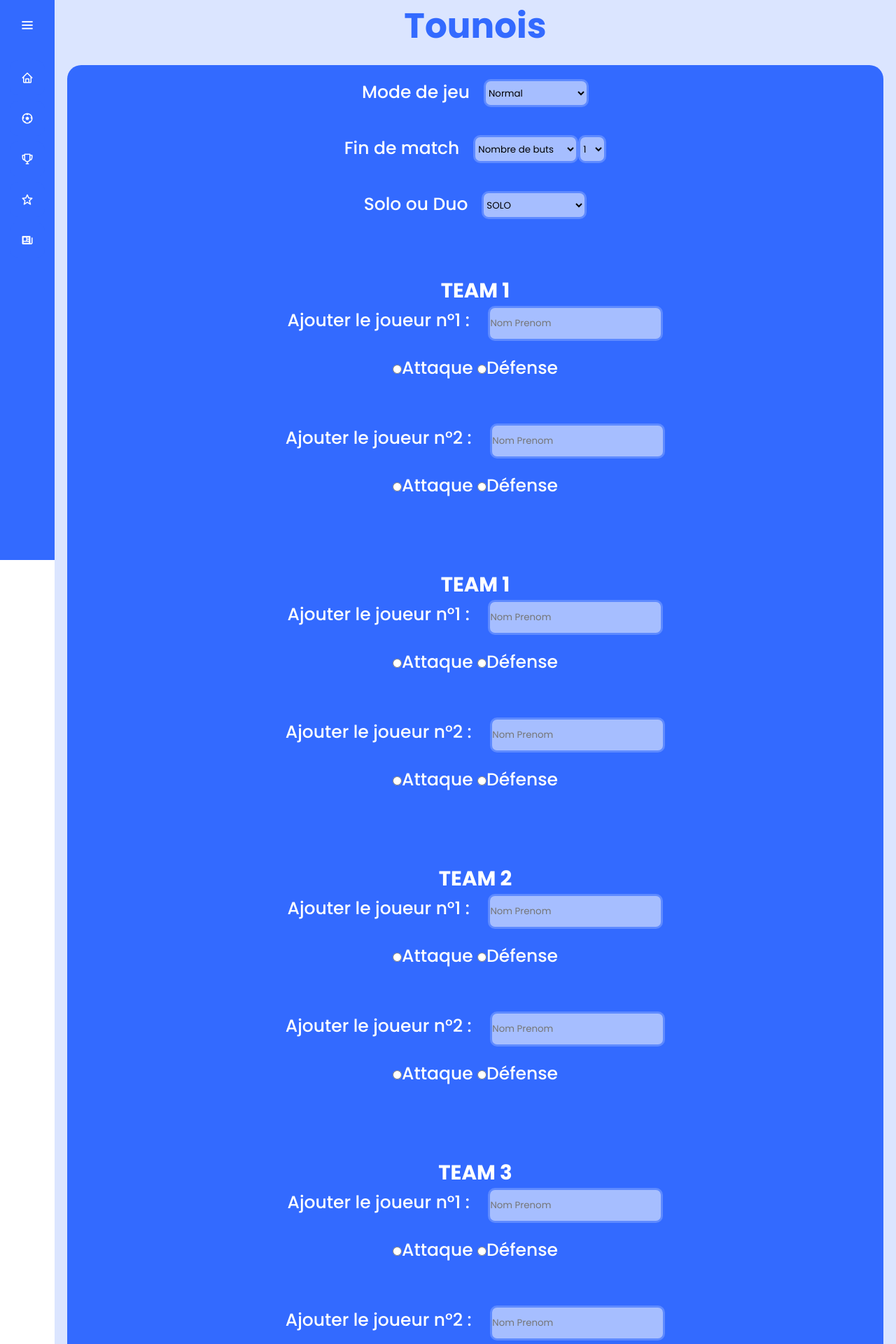
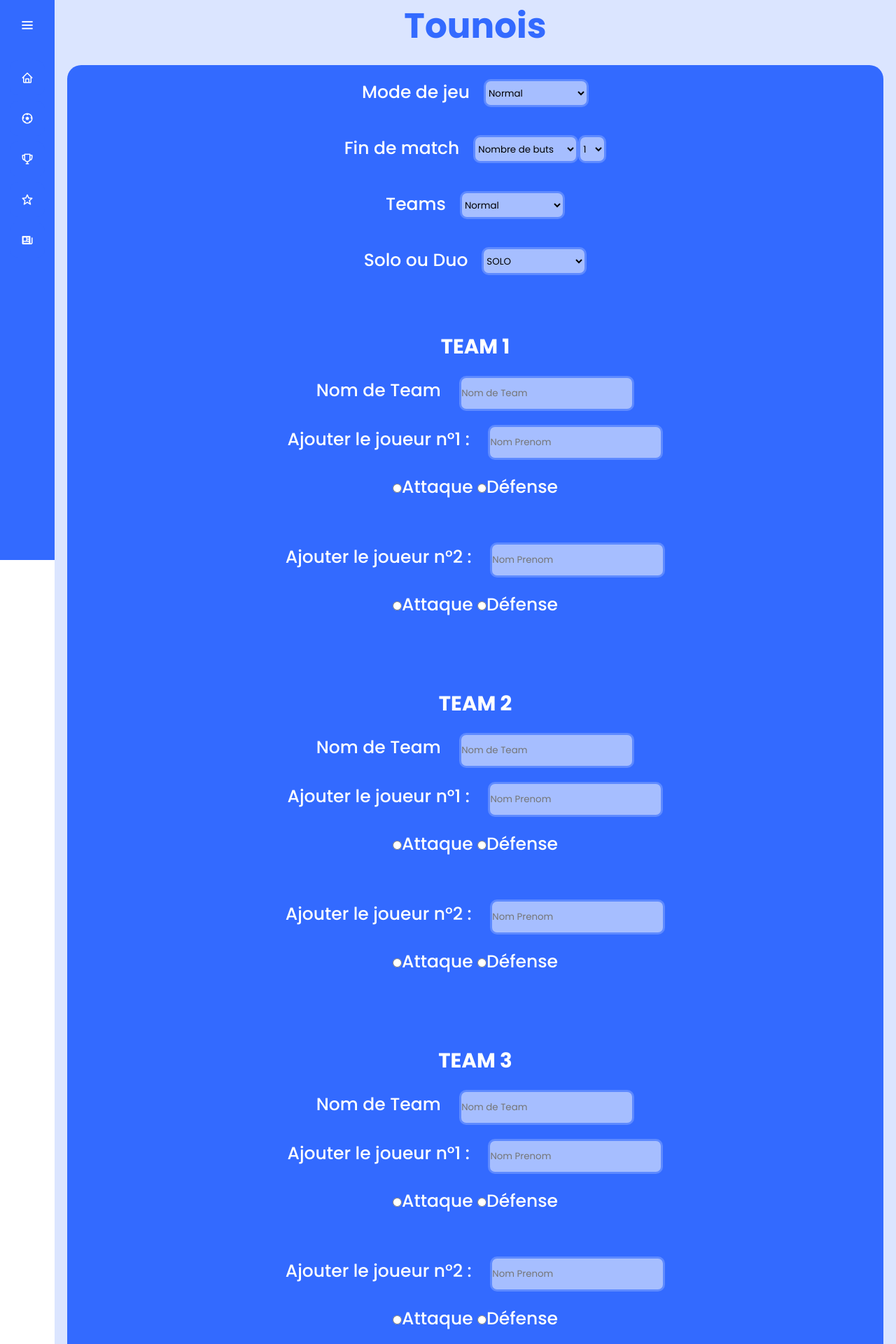
Before and after one commit to Jflo02/workshopB2, a PHP site: page /tournament.php in a window 1280 px wide. Shown: the top 1920 px of the page at 70% size. Run offline with PHP 8.4, Linux system fonts and the light colour scheme.

Commit message:
rajout nom de team

```diff
--- a/tournament.php
+++ b/tournament.php
@@ -136,6 +136,14 @@
         </div>
 
         <div class="div-end-match">
+          <label>Teams</label>
+          <select name="" id="" onchange="">
+            <option value="" selected>Normal</option>
+            <option value="">Aléatoire</option>
+          </select>
+        </div>
+
+        <div class="div-end-match">
           <label>Solo ou Duo</label>
           <select name="" id="" onchange="">
             <option value="" selected>SOLO</option>
@@ -143,34 +151,16 @@
           </select>
         </div>
 
-        <div class="Team">
-        <div class="player ">
-          <div class="from">
-            <h3>TEAM 1</h3>
-            <label for="name">Ajouter le joueur n°1 :</label>
-            <input type="text" id="tags" name="user_name1" placeholder="Nom Prenom">
-          </div>
-          <fieldset>
-            <label><input type="radio" name="attdefplayer1" value=1>Attaque</label>
-            <label><input type="radio" name="attdefplayer1" value=2>Défense</label>
-          </fieldset>
-        </div>
-        <div class="player ">
-          <div class="from">
-            <label for="name">Ajouter le joueur n°2 :</label>
-            <input type="text" id="tags" name="user_name2" placeholder="Nom Prenom">
-          </div>
-          <fieldset>
-            <label><input type="radio" name="attdefplayer2" value=1>Attaque</label>
-            <label><input type="radio" name="attdefplayer2" value=2>Défense</label>
-          </fieldset>
-        </div>
-        </div>
+
 
         <div class="Team">
         <div class="player ">
           <div class="from">
             <h3>TEAM 1</h3>
+          <div class="from">
+            <label for="name">Nom de Team</label>
+            <input type="text" id="tags" name="name_team1" placeholder="Nom de Team">
+          </div>
             <label for="name">Ajouter le joueur n°1 :</label>
             <input type="text" id="tags" name="user_name1" placeholder="Nom Prenom">
           </div>
@@ -195,6 +185,12 @@
         <div class="player ">
           <div class="from">
             <h3>TEAM 2</h3>
+
+            <div class="from">
+            <label for="name">Nom de Team</label>
+            <input type="text" id="tags" name="name_team2" placeholder="Nom de Team">
+            </div>
+
             <label for="name">Ajouter le joueur n°1 :</label>
             <input type="text" id="tags" name="user_name3" placeholder="Nom Prenom">
           </div>
@@ -219,6 +215,10 @@
         <div class="player ">
           <div class="from">
             <h3>TEAM 3</h3>
+            <div class="from">
+            <label for="name">Nom de Team</label>
+            <input type="text" id="tags" name="name_team3" placeholder="Nom de Team">
+          </div>
             <label for="name">Ajouter le joueur n°1 :</label>
             <input type="text" id="tags" name="user_name5" placeholder="Nom Prenom">
           </div>
@@ -243,6 +243,11 @@
         <div class="player ">
           <div class="from">
             <h3>TEAM 4</h3>
+            <div class="from">
+            <label for="name">Nom de Team</label>
+            <input type="text" id="tags" name="name_team4" placeholder="Nom de Team">
+          </div>
+
             <label for="name">Ajouter le joueur n°1 :</label>
             <input type="text" id="tags" name="user_name7" placeholder="Nom Prenom">
           </div>
@@ -267,6 +272,10 @@
         <div class="player ">
           <div class="from">
             <h3>TEAM 5</h3>
+            <div class="from">
+            <label for="name">Nom de Team</label>
+            <input type="text" id="tags" name="name_team5" placeholder="Nom de Team">
+          </div>
             <label for="name">Ajouter le joueur n°1 :</label>
             <input type="text" id="tags" name="user_name9" placeholder="Nom Prenom">
           </div>
@@ -291,6 +300,10 @@
         <div class="player ">
           <div class="from">
             <h3>TEAM 6</h3>
+            <div class="from">
+            <label for="name">Nom de Team</label>
+            <input type="text" id="tags" name="name_team6" placeholder="Nom de Team">
+          </div>
             <label for="name">Ajouter le joueur n°1 :</label>
             <input type="text" id="tags" name="user_name11" placeholder="Nom Prenom">
           </div>
```
